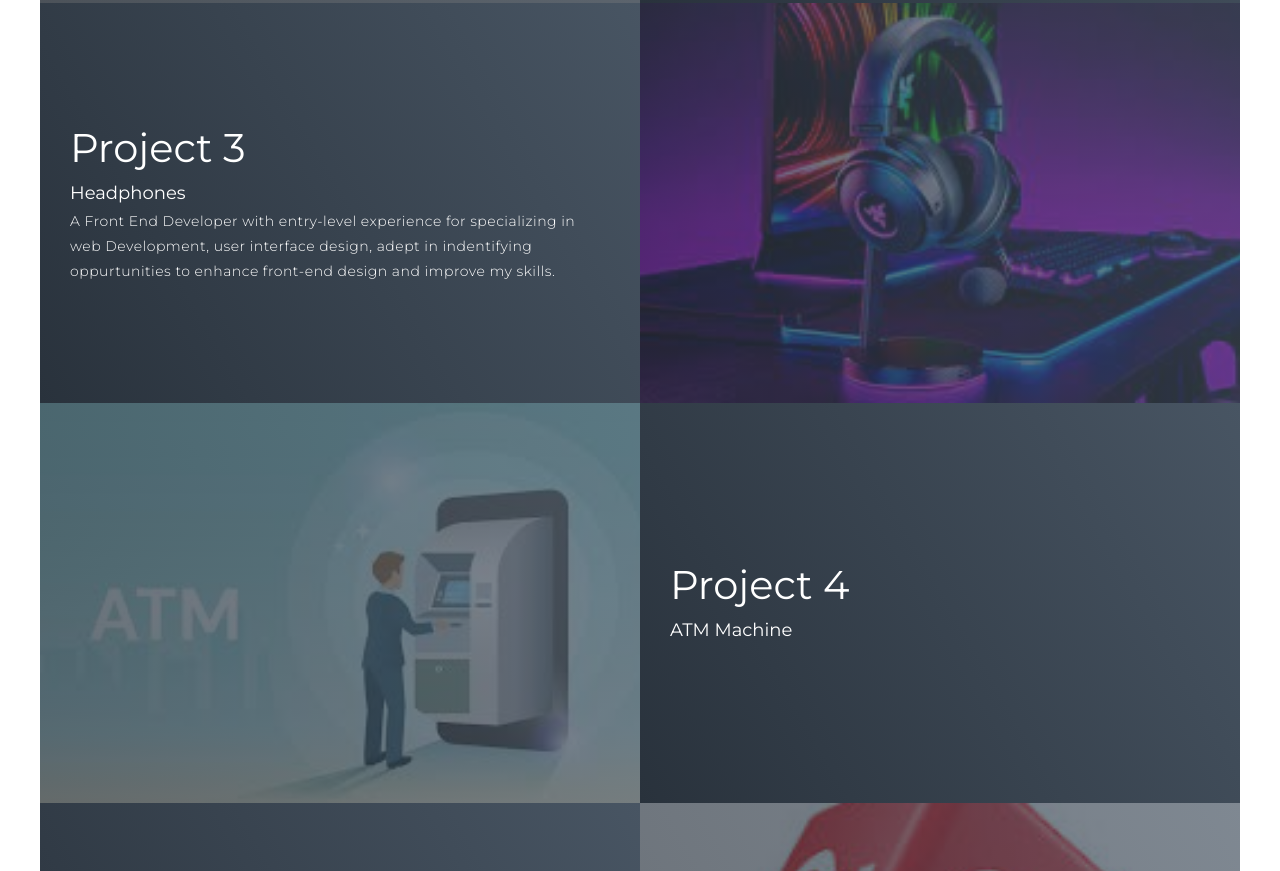
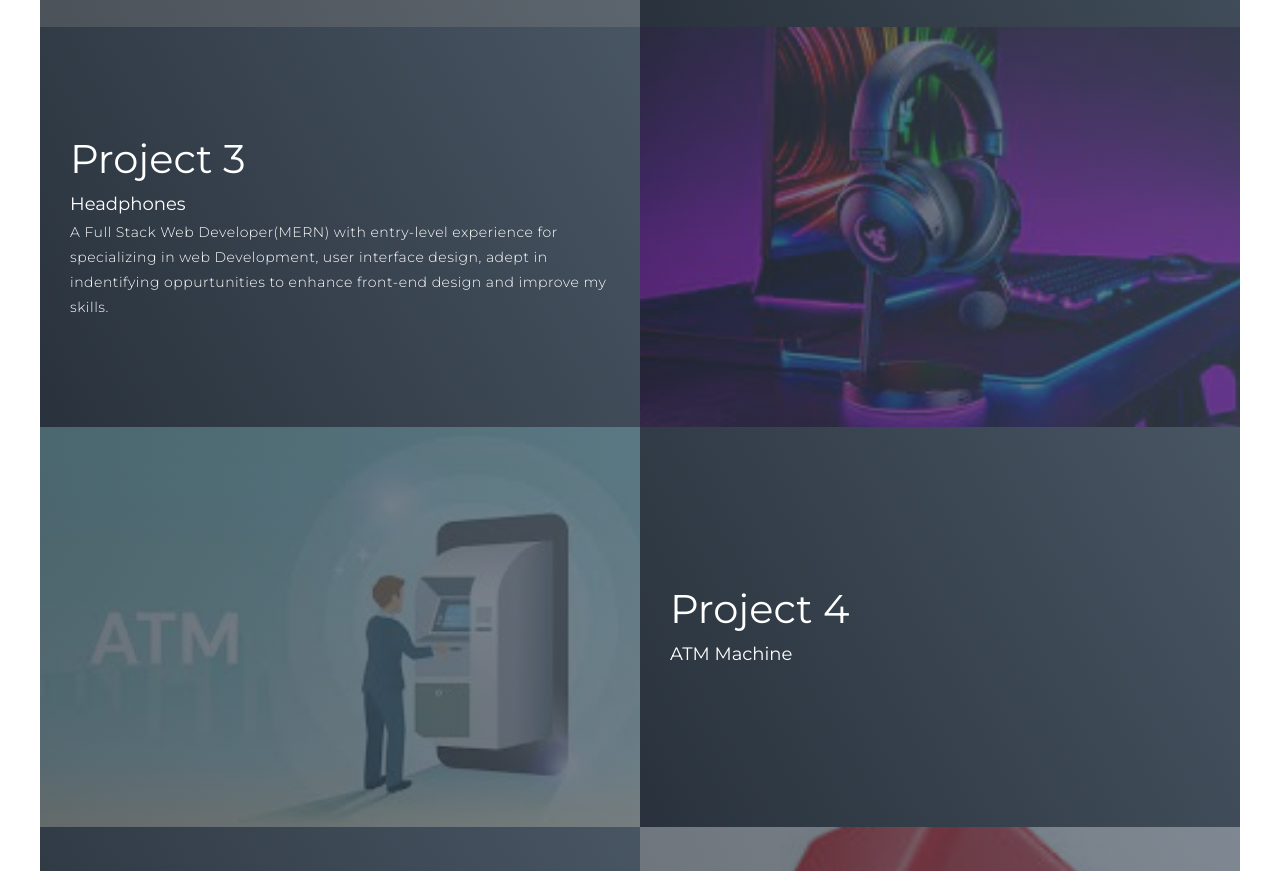
Before and after one commit to Anup-Tiwari2709/portfolio, a plain HTML site: page index.html in a window 1280 px wide. Shown: the part 2786-3657 px from the top of the page. Drawn offline with Linux system fonts and the light colour scheme; grey boxes are pictures that could not be loaded.

Commit message:
Update index.html

```diff
--- a/index.html
+++ b/index.html
@@ -57,7 +57,7 @@
         <div class="hello">Hi I am </div>
         <div class="name">Anup Tiwari</div>
         <div class="about">Developer and Well-Experienced in Java</div>
-        <div class="moreabout"> Front-End Developer and well known of Java Advanced and Data Structure and Algorithm.<br> I love to play sports. I live in Indore.</div>
+        <div class="moreabout"> Full Stack Web Developer(MERN) and well known of Java Advanced and Data Structure and Algorithm.<br> I love to play sports. I live in Indore.</div>
       </div>
       <div class="service-bottom">
         <div class="service-item">
@@ -116,7 +116,7 @@
           <div class="project-info">
             <h1>Project 3</h1>
             <h2>Headphones</h2>
-            <p>A Front End Developer with entry-level experience for specializing in web Development, user interface design, adept in indentifying oppurtunities to enhance front-end design and improve my skills.</p>
+            <p>A Full Stack Web Developer(MERN) with entry-level experience for specializing in web Development, user interface design, adept in indentifying oppurtunities to enhance front-end design and improve my skills.</p>
           </div>
           <div class="project-img">
             <img src="./images.jpeg" alt="img">
@@ -157,7 +157,7 @@
       </div>
       <div class="col-right">
         <h1 class="section-title">About <span>me</span></h1>
-        <h2>Front End Developer</h2>
+        <h2>Full Stack Web Developer(MERN)</h2>
         <p>My name is Anup Tiwari. I live in Indore City.I am a Web Developer and a good Knowledge of Java,C++,C,Python and DSA.I have done various Projects with Advanced Language Java like ATM Machine , Guesser Game. I have also done Projects with HTML and CSS and Javascript.</p>
         <a href="Gmail - 20230518_001737_0000.png.pdf" class="cta">Download Resume</a>
       </div>
```
